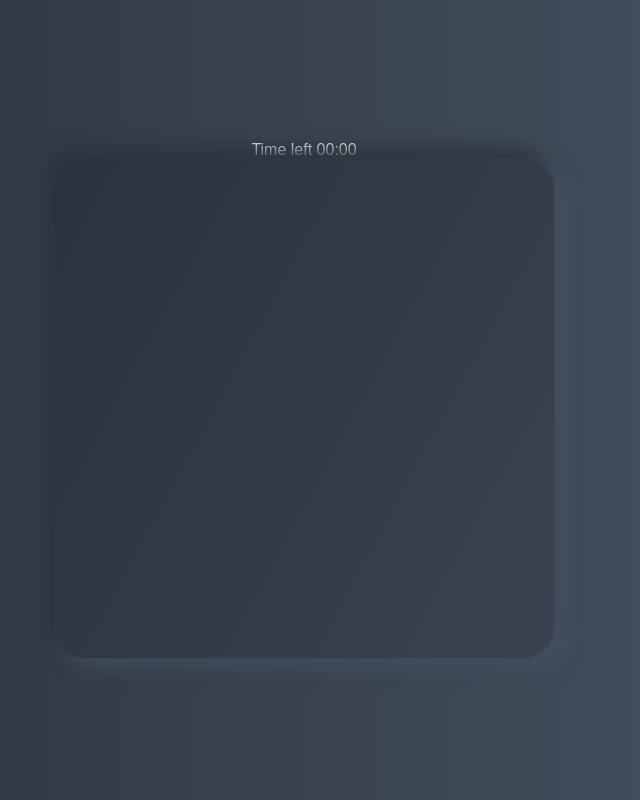
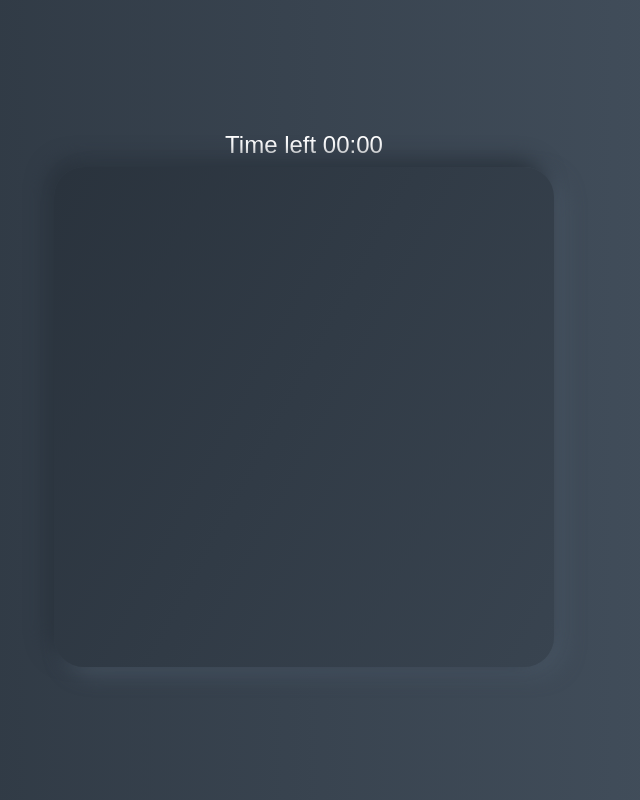
Before and after one commit to antoninavechorko/Aim-Training-Game_JS, a website built with webpack: page src/index.html in a window 1280 px wide. Shown: the part 1600-2400 px from the top of the page, without its empty margins (336-976 px from the left). Built offline with nearby package versions, Linux system fonts and the light colour scheme; a web font is replaced by a local one.

Commit message:
fixed style

```diff
--- a/src/style/style.scss
+++ b/src/style/style.scss
@@ -86,3 +86,8 @@ h1 {
 	border-radius: 50%;
 	cursor: pointer;
 }
+
+.screen h3 {
+	margin-bottom: 10px;
+	font-size: 24px;
+}
```
Also changed, not shown: dist/style/main.css.
